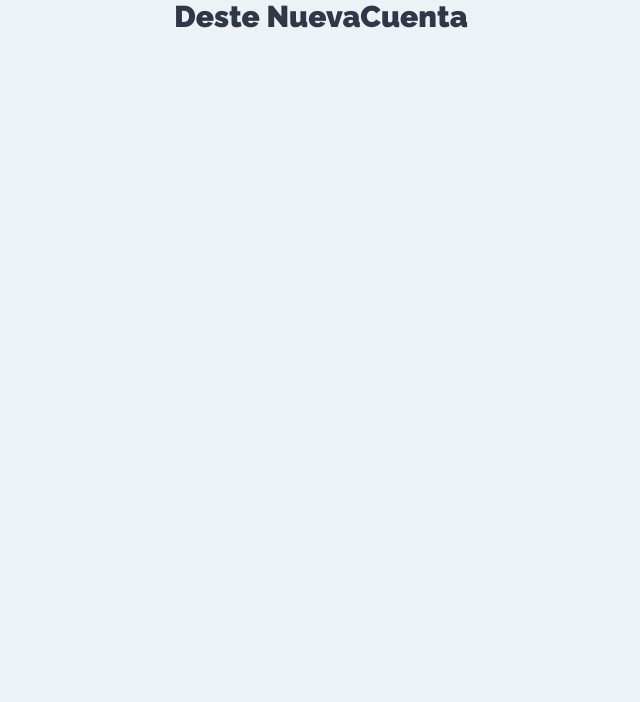
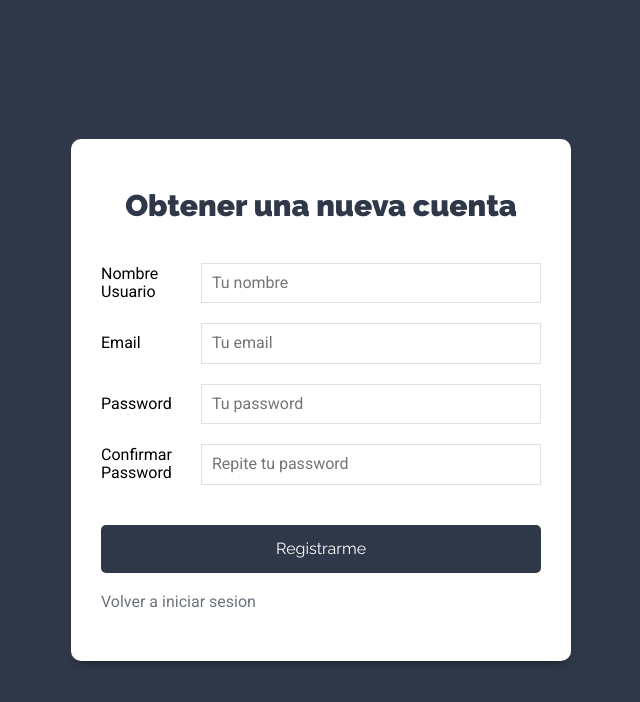
Before and after one commit to jimmy404/MERN-Client, a React (Create React App) app: page /nueva-cuenta in a window 1280 px wide. Shown: the top 702 px of the page, without its empty margins (319-959 px from the left). Built offline with nearby package versions, Linux system fonts and the light colour scheme.

Commit message:
Adding form&values&imports&onSubmit&onChange - NuevaCuenta.js

```diff
--- a/src/components/auth/NuevaCuenta.js
+++ b/src/components/auth/NuevaCuenta.js
@@ -1,8 +1,105 @@
-import React from 'react';
+import React, { useState } from 'react';
+import { Link } from 'react-router-dom';
 
 const NuevaCuenta = () => {
+    //State login
+    const [usuario, guardarUsuario] = useState({
+        nombre: '',
+        email: '',
+        password: '',
+        confirmar: ''
+    });
+
+    //extraer de usuario
+    const { nombre, email, password, confirmar } = usuario;
+
+    const onChange = e => {
+        guardarUsuario({
+            ...usuario,
+            [e.target.name] : e.target.value
+        })
+    }
+
+    //Usuario loading
+    const onSubmit = e => {
+        e.preventDefault();
+
+        //validar que no haya campos vacios
+
+        //Password minimo 6 caracteres
+
+        //Passwords coincidentes
+
+        //pasar al action
+    }
+
     return (
-        <h1>Deste NuevaCuenta</h1>
+        <div className="form-usuario">
+            <div className="contenedor-form sombra-dark">
+                <h1>Obtener una nueva cuenta</h1>
+                <form
+                    onSubmit={onSubmit}
+                >
+                    <div className="campo-form">
+                        <label htmlFor="nombre">Nombre Usuario</label>
+                        <input
+                            type="text"
+                            id="nombre"
+                            name="nombre"
+                            placeholder="Tu nombre"
+                            value={nombre}
+                            onChange={onChange}
+                        />
+                    </div>
+
+                    <div className="campo-form">
+                        <label htmlFor="email">Email</label>
+                        <input
+                            type="email"
+                            id="email"
+                            name="email"
+                            placeholder="Tu email"
+                            value={email}
+                            onChange={onChange}
+                        />
+                    </div>
+
+                    <div className="campo-form">
+                        <label htmlFor="password">Password</label>
+                        <input
+                            type="password"
+                            id="password"
+                            name="password"
+                            placeholder="Tu password"
+                            value={password}
+                            onChange={onChange}
+                        />
+                    </div>
+
+                    <div className="campo-form">
+                        <label htmlFor="confirmar">Confirmar Password</label>
+                        <input
+                            type="password"
+                            id="confirmar"
+                            name="confirmar"
+                            placeholder="Repite tu password"
+                            value={confirmar}
+                            onChange={onChange}
+                        />
+                    </div>
+                    <div className="campo-form">
+                        <input
+                            type="submit"
+                            className="btn btn-primario btn-block"
+                            value="Registrarme"
+                        />
+                    </div>
+                </form>
+                <Link to={'/'} className="enlace-cuenta">
+                    Volver a iniciar sesion
+                </Link>
+            </div>
+        </div>
     );
 }
 
```
